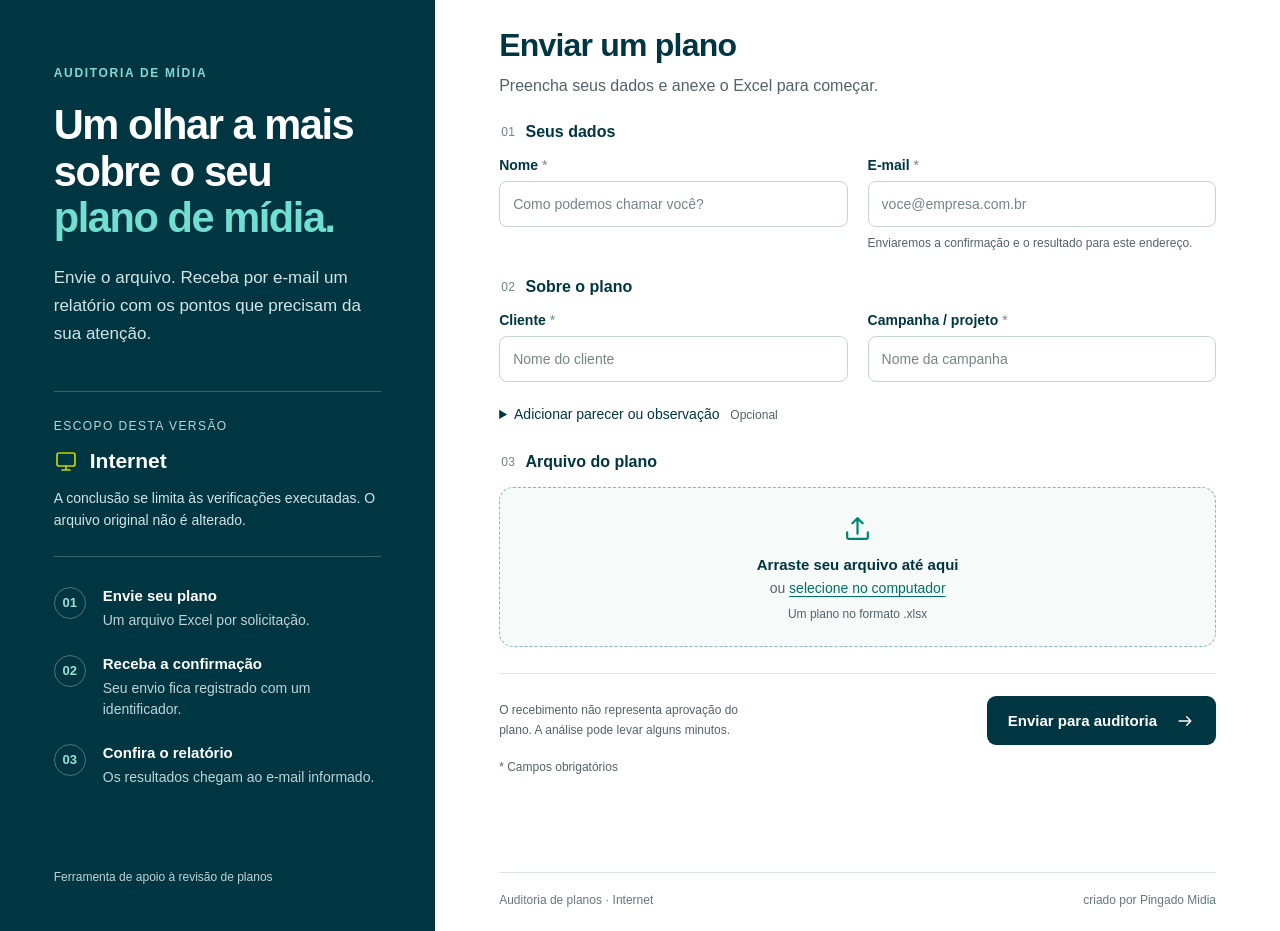
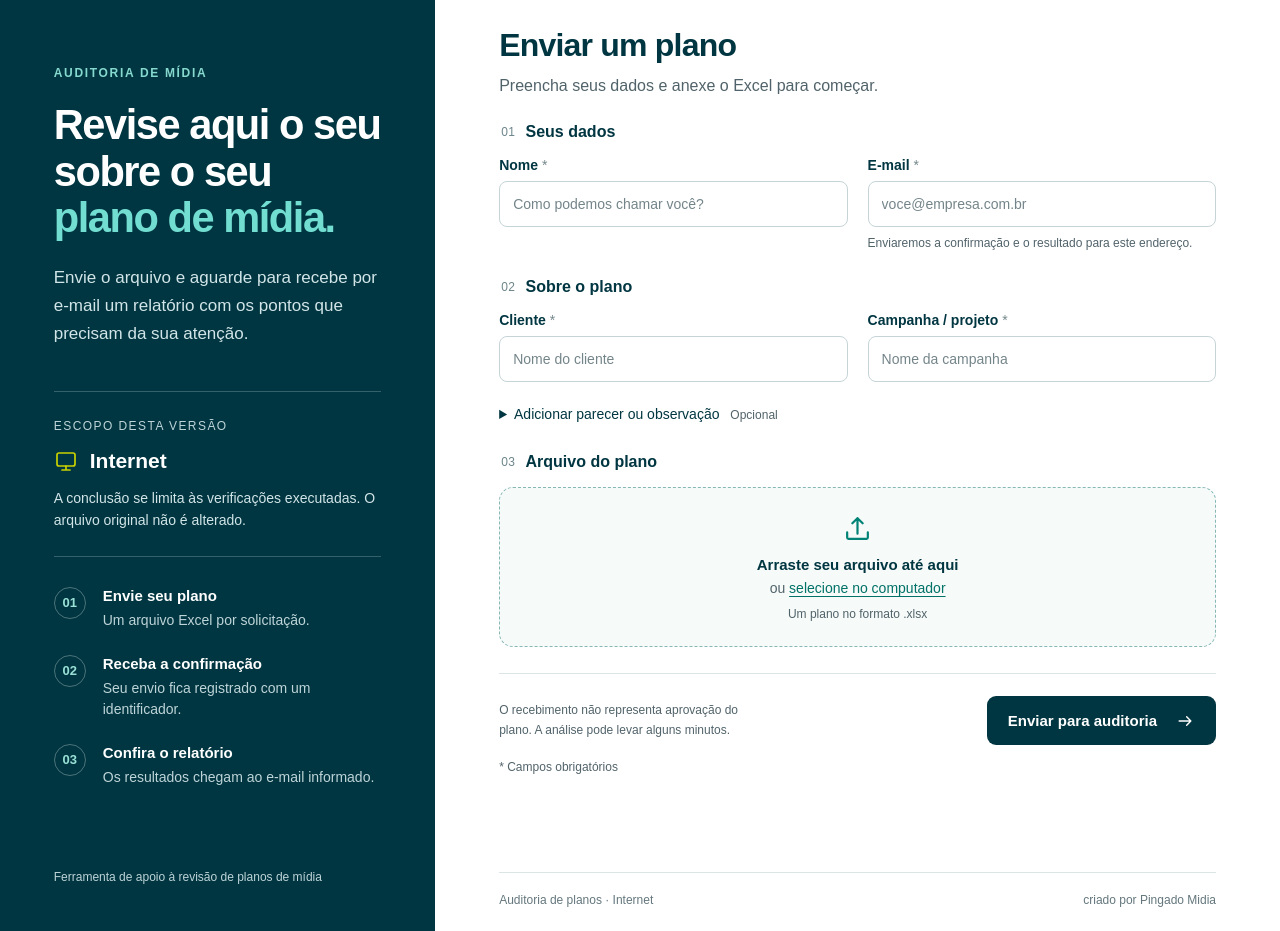
Before and after one commit to dayanaisilva/revisao-de-midia, a plain HTML site: page index.html in a window 1280 px wide. Shown: the part 76-1007 px from the top of the page. Drawn offline with Linux system fonts and the light colour scheme.

Commit message:
Update index.html

```diff
--- a/index.html
+++ b/index.html
@@ -13,10 +13,10 @@
 <div class="shell">
  <aside class="sidebar">
   <header class="identity"><span class="site-name">Revisão de mídia<span class="brand-dot">.</span></span></header>
-  <div class="intro"><span class="eyebrow">AUDITORIA DE MÍDIA</span><h1>Um olhar a mais<br>sobre o seu<br><span>plano de mídia.</span></h1><p>Envie o arquivo. Receba por e-mail um relatório com os pontos que precisam da sua atenção.</p></div>
+  <div class="intro"><span class="eyebrow">AUDITORIA DE MÍDIA</span><h1>Revise aqui o seu <br>sobre o seu<br><span> plano de mídia.</span></h1><p> Envie o arquivo e aguarde para recebe por e-mail um relatório com os pontos que precisam da sua atenção.</p></div>
   <div class="scope"><span class="scope-label">ESCOPO DESTA VERSÃO</span><div><svg viewBox="0 0 24 24" aria-hidden="true"><rect x="3" y="4" width="18" height="13" rx="2"/><path d="M8 21h8m-4-4v4"/></svg><strong>Internet</strong></div><p>A conclusão se limita às verificações executadas. O arquivo original não é alterado.</p></div>
   <ol class="steps"><li><span>01</span><div><strong>Envie seu plano</strong><p>Um arquivo Excel por solicitação.</p></div></li><li><span>02</span><div><strong>Receba a confirmação</strong><p>Seu envio fica registrado com um identificador.</p></div></li><li><span>03</span><div><strong>Confira o relatório</strong><p>Os resultados chegam ao e-mail informado.</p></div></li></ol>
-  <footer class="sidebar-footer">Ferramenta de apoio à revisão de planos</footer>
+  <footer class="sidebar-footer">Ferramenta de apoio à revisão de planos de mídia</footer>
  </aside>
  <main class="main">
   <div class="topline"><span>PLANOS DE MÍDIA</span><span class="internal">Uso interno</span></div>
```
